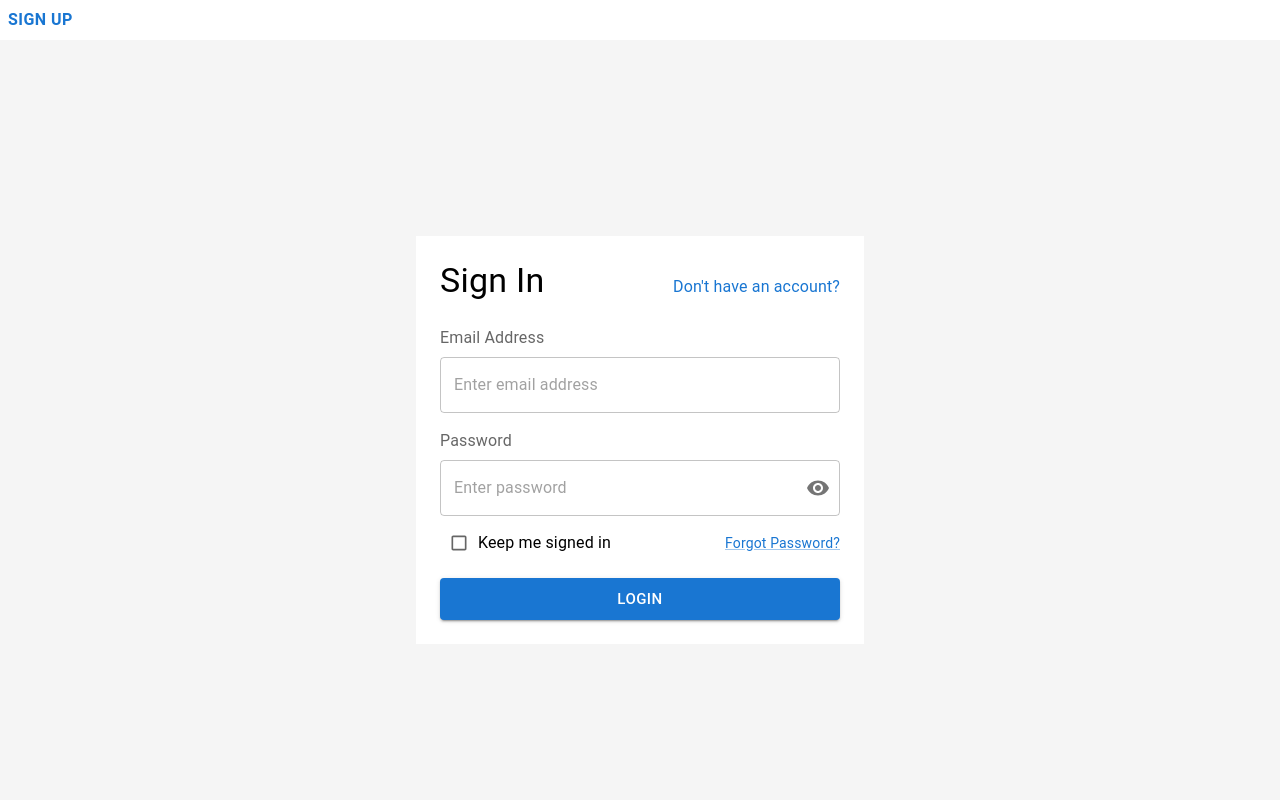
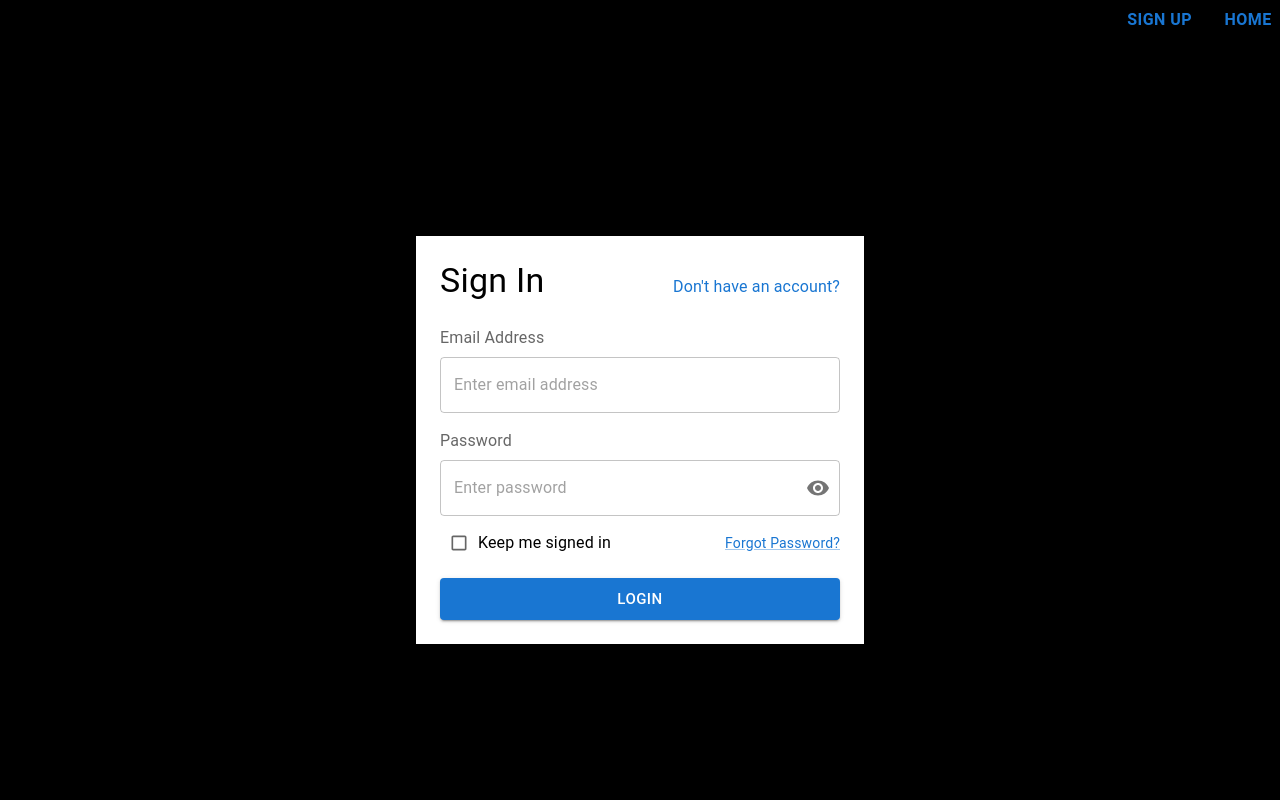
Before and after one commit to richardcolachagua/streaming-site, a React (Create React App) app: page /login in a window 1280 px wide. Shown: the top 800 px of the page. Built offline with nearby package versions, Linux system fonts and the light colour scheme.

Commit message:
"login page updated"

```diff
--- a/src/frontend/auth/LogIn.jsx
+++ b/src/frontend/auth/LogIn.jsx
@@ -24,7 +24,7 @@ import * as Yup from "yup";
 import { Formik } from "formik";
 
 const PRIMARY_COLOR = "primary";
-const PASSWORD_VISIBILITY_ICON_COLOR = "action";
+//const PASSWORD_VISIBILITY_ICON_COLOR = "action";
 const SPACING = 2;
 
 const Login = () => {
@@ -46,8 +46,8 @@ const Login = () => {
           direction="row"
           spacing={SPACING}
           sx={{
-            bgcolor: PRIMARY_COLOR,
-            width: 1000,
+            backgroundColor: "#000",
+            justifyContent: "right",
           }}
         >
           <RouterLink to="/signup">
@@ -61,6 +61,18 @@ const Login = () => {
               Sign Up
             </Button>
           </RouterLink>
+
+          <RouterLink to="/landingpage">
+            <Button
+              variant="text"
+              sx={{
+                fontWeight: "bold",
+                fontSize: "16px",
+              }}
+            >
+              Home
+            </Button>
+          </RouterLink>
         </Stack>
       </Box>
       <Box
@@ -69,7 +81,7 @@ const Login = () => {
           alignItems: "center",
           justifyContent: "center",
           minHeight: "100vh",
-          backgroundColor: "#f5f5f5",
+          backgroundColor: "#000",
         }}
       >
         <Box
```
